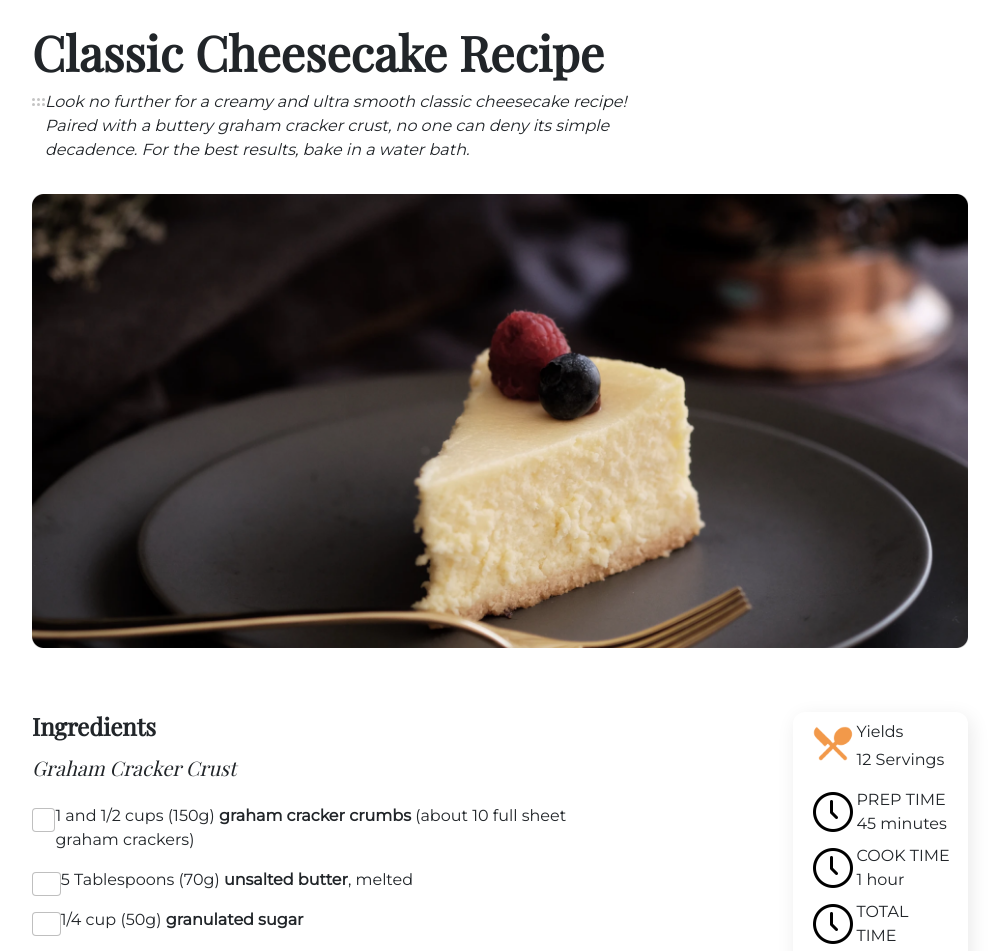
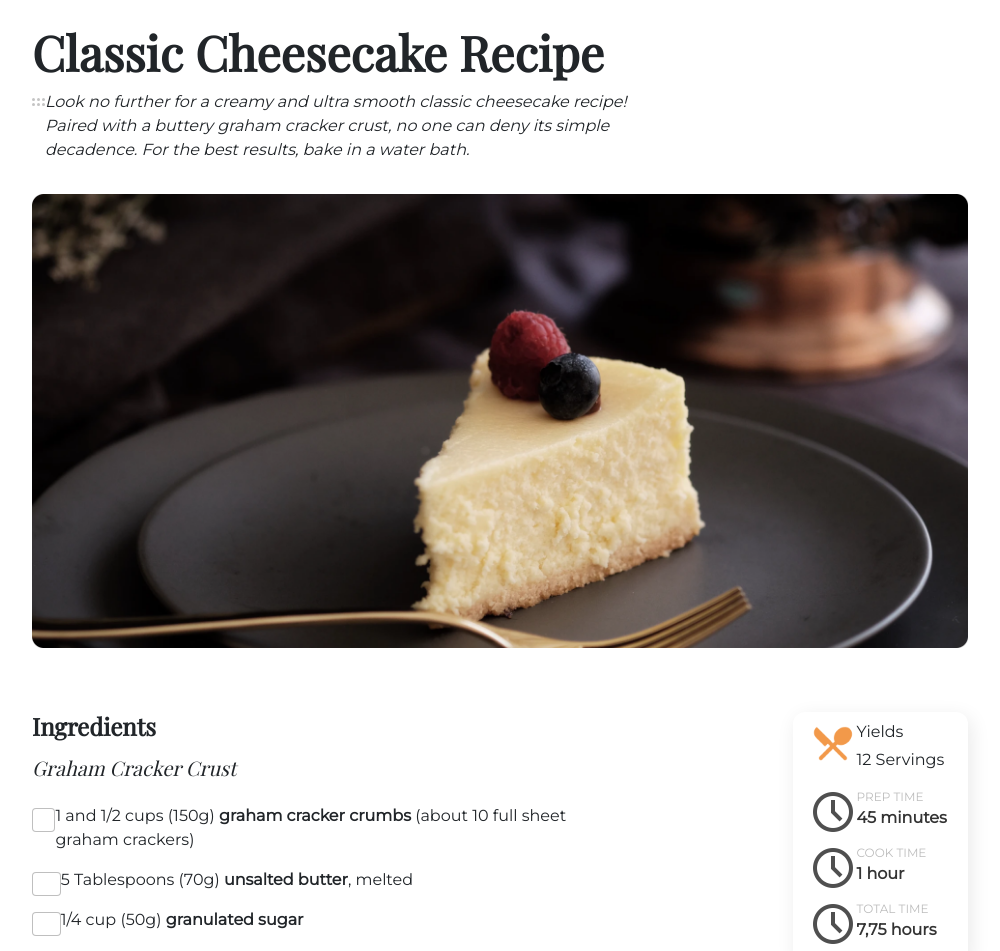
Before and after one commit to jaypee-0/DevChallenges, a React (Create React App) app: page / in a window 1280 px wide. Shown: the top 951 px of the page, without its empty margins (140-1140 px from the left). Built offline with nearby package versions, Linux system fonts and the light colour scheme.

Commit message:
FIRST COMMIT

```diff
--- a/src/Components/RecipeSteps.scss
+++ b/src/Components/RecipeSteps.scss
@@ -4,6 +4,16 @@
 .clock {
     height: 48px;
     width: 48px;
+}
+.caption {
+    color: #BDBDBD;
+    font-size: 12px;
+    font-weight: 500;
+}
+.name {
+    color: #333333;
+    font-size: 16px;
+    font-weight: 700;
 }
 @media screen and (min-width: 768px) {
     .RecipesSteps {
@@ -25,7 +35,3 @@
         width: 100%;
     }
 }
-.icon {
-    height: 5;
-    width: 5;
-}
```
Also changed, not shown: src/Assets/clock.png.
